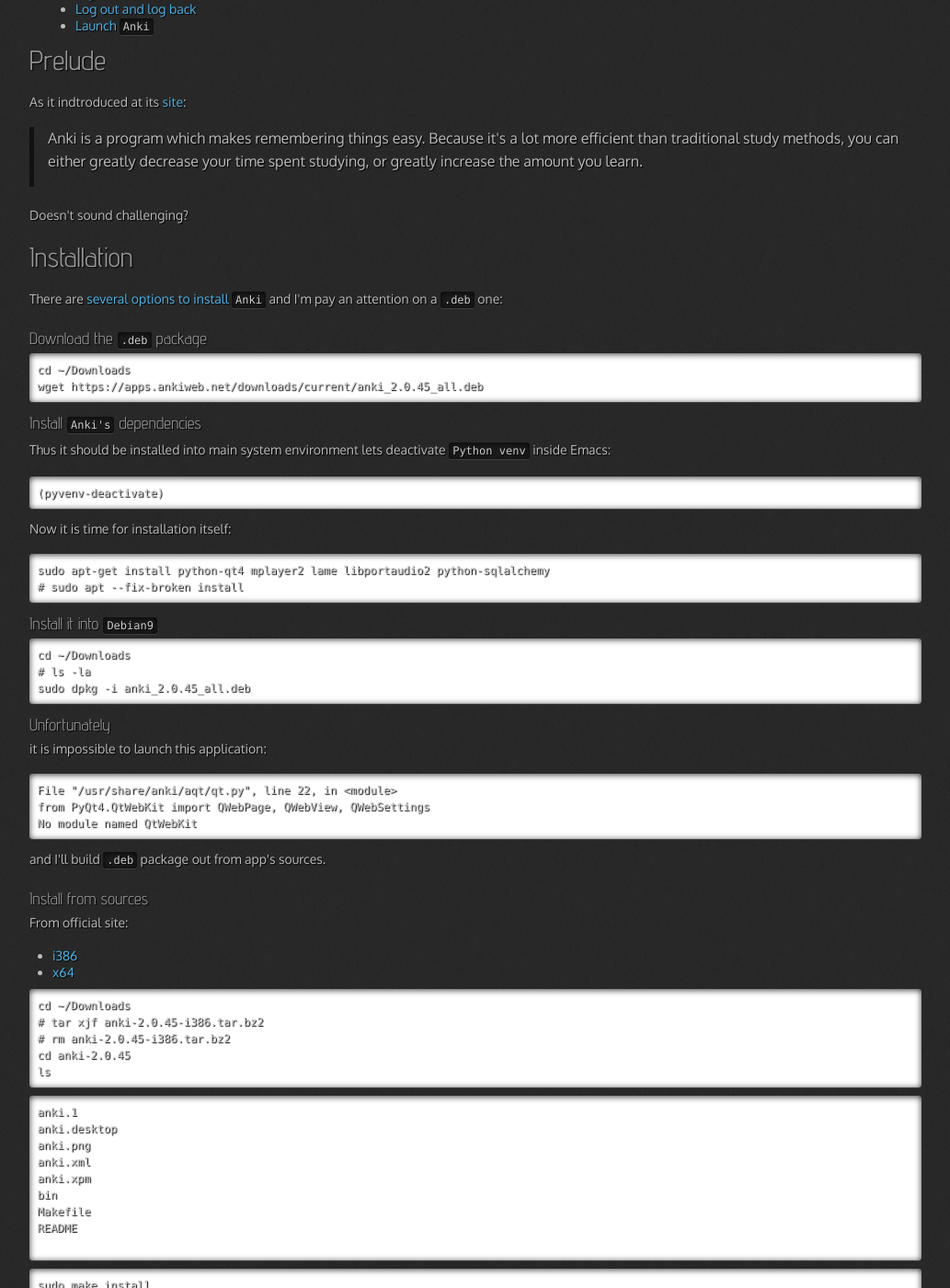
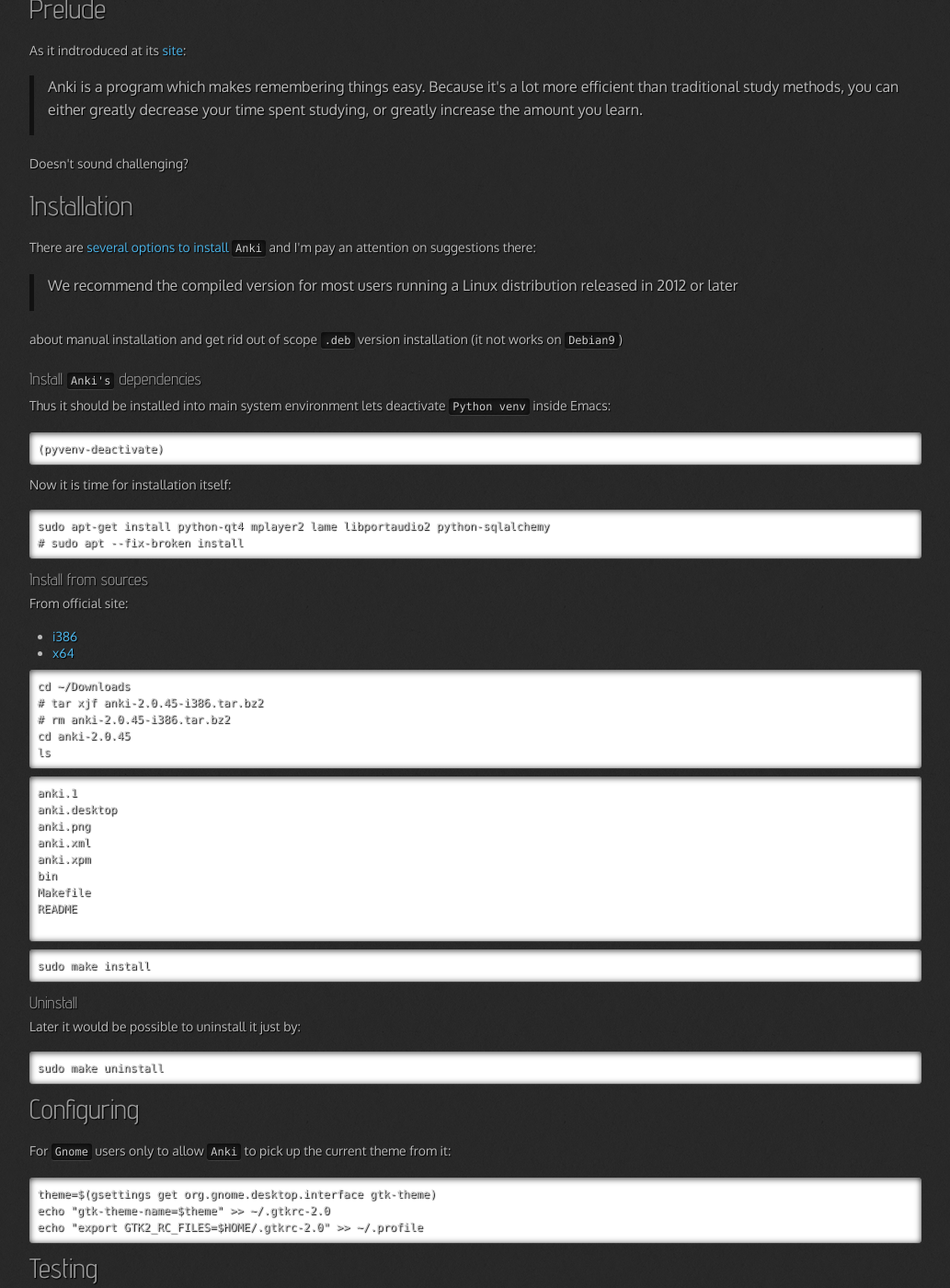
Before and after one commit to 0--key/0--key.github.io, a Jekyll site: the page built from _posts/2017-05-23-anki-intro.html, in a window 1280 px wide and 1400 px high, scrolled down 363 px. Shown: the whole window at 92% size, without its empty margins (23-1056 px from the left). Built offline with Jekyll 4.4.1, drawn with Linux system fonts in a browser that asks for light colours; nearby versions of some CDN libraries; comment, search, counter and statistics services are not loaded; some of the changed text lies outside the part shown.

Commit message:
Anki installation elaboration

```diff
--- a/_posts/2017-05-23-anki-intro.html
+++ b/_posts/2017-05-23-anki-intro.html
@@ -14,10 +14,7 @@
 <li><a href="#orge4535ea">Prelude</a></li>
 <li><a href="#orge881383">Installation</a>
 <ul>
-<li><a href="#orgd2c8236">Download the <code>.deb</code> package</a></li>
 <li><a href="#orgd78e911">Install <code>Anki's</code> dependencies</a></li>
-<li><a href="#org7dd31a7">Install it into <code>Debian9</code></a></li>
-<li><a href="#orgca92b13">Unfortunately</a></li>
 <li><a href="#org8dedc44">Install from sources</a></li>
 <li><a href="#org974cd74">Uninstall</a></li>
 </ul>
@@ -59,20 +56,21 @@
 <h2 id="orge881383">Installation</h2>
 <div class="outline-text-2" id="text-orge881383">
 <p>
-There are <a href="https://apps.ankiweb.net/">several options to install</a> <code>Anki</code> and I'm pay an attention on a
-<code>.deb</code> one:
+There are <a href="https://apps.ankiweb.net/">several options to install</a> <code>Anki</code> and I'm pay an attention
+on suggestions there:
 </p>
-</div>
 
-<div id="outline-container-orgd2c8236" class="outline-3">
-<h3 id="orgd2c8236">Download the <code>.deb</code> package</h3>
-<div class="outline-text-3" id="text-orgd2c8236">
-<div class="org-src-container">
-<pre class="src src-sh">cd ~/Downloads
-wget https://apps.ankiweb.net/downloads/current/anki_2.0.45_all.deb
-</pre>
-</div>
-</div>
+<blockquote>
+<p>
+We recommend the compiled version for most users running a Linux
+distribution released in 2012 or later
+</p>
+</blockquote>
+
+<p>
+about manual installation and get rid out of scope <code>.deb</code> version
+installation (it not works on <code>Debian9</code>)
+</p>
 </div>
 
 <div id="outline-container-orgd78e911" class="outline-3">
@@ -100,36 +98,6 @@
 </div>
 </div>
 
-<div id="outline-container-org7dd31a7" class="outline-3">
-<h3 id="org7dd31a7">Install it into <code>Debian9</code></h3>
-<div class="outline-text-3" id="text-org7dd31a7">
-<div class="org-src-container">
-<pre class="src src-sh">cd ~/Downloads
-# ls -la
-sudo dpkg -i anki_2.0.45_all.deb
-</pre>
-</div>
-</div>
-</div>
-
-<div id="outline-container-orgca92b13" class="outline-3">
-<h3 id="orgca92b13">Unfortunately</h3>
-<div class="outline-text-3" id="text-orgca92b13">
-<p>
-it is impossible to launch this application:
-</p>
-
-<pre class="example">
-File "/usr/share/anki/aqt/qt.py", line 22, in &lt;module&gt;
-from PyQt4.QtWebKit import QWebPage, QWebView, QWebSettings
-No module named QtWebKit
-</pre>
-
-<p>
-and I'll build <code>.deb</code> package out from app's sources.
-</p>
-</div>
-</div>
 
 <div id="outline-container-org8dedc44" class="outline-3">
 <h3 id="org8dedc44">Install from sources</h3>
@@ -174,7 +142,7 @@
 <h3 id="org974cd74">Uninstall</h3>
 <div class="outline-text-3" id="text-org974cd74">
 <p>
-Later it would be possible to uninstall just by:
+Later it would be possible to uninstall it just by:
 </p>
 <div class="org-src-container">
 <pre class="src src-sh">sudo make uninstall
```
